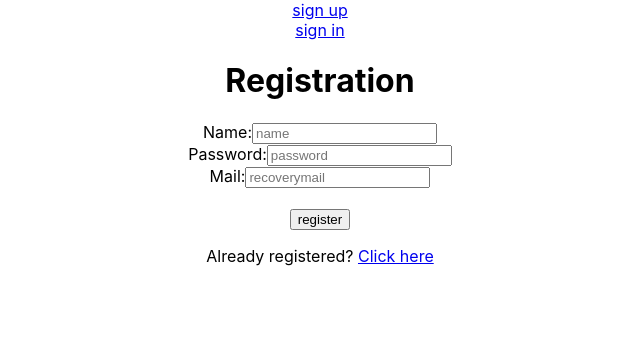
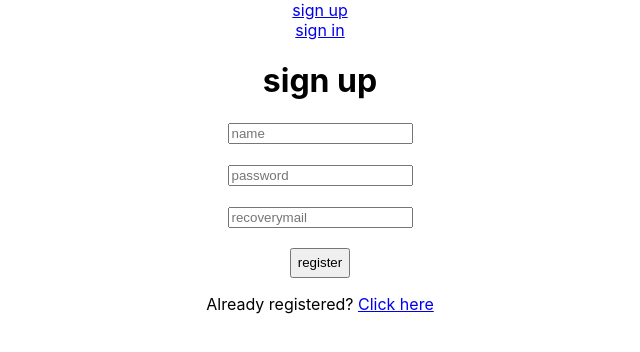
Before and after one commit to janardhanarajesh/sendchatfront, a React (Create React App) app: page / in a window 1280 px wide. Shown: the top 352 px of the page, without its empty margins (320-960 px from the left). Built offline with nearby package versions, Linux system fonts and the light colour scheme.

Commit message:
Update register.js

```diff
--- a/src/register.js
+++ b/src/register.js
@@ -37,9 +37,9 @@ let nameu=studenti.name
     <div id="fro">
       <center id="fr">
         <div id="regsdiv">
-          <h1 id="regshed">Registration</h1>
+          <h1 id="regshed">sign up</h1>
           <form onSubmit={check} action="#" autoComplete="off">
-            <label className="laab">Name:</label>
+
             <input
               type="text"
               placeholder="name"
@@ -48,8 +48,11 @@ let nameu=studenti.name
               required
             />
             <br />
+            <br />
 
-            <label className="laab">Password:</label>
+
+
+
             <input
               id="passreg"
               type="password"
@@ -58,8 +61,10 @@ let nameu=studenti.name
               required
             />
             <br />
+            <br />
 
-            <label className="laab">Mail:</label>
+
+
             <input
               type="email"
               placeholder="recoverymail"
@@ -68,7 +73,7 @@ let nameu=studenti.name
             />
             <br /><br />
 
-            <input type="submit" value="register" />
+            <input type="submit" value="register" style={{height:"30px"}} />
           </form>
           <p>Already registered? <Link to="/login">Click here</Link></p>
         </div>
```
